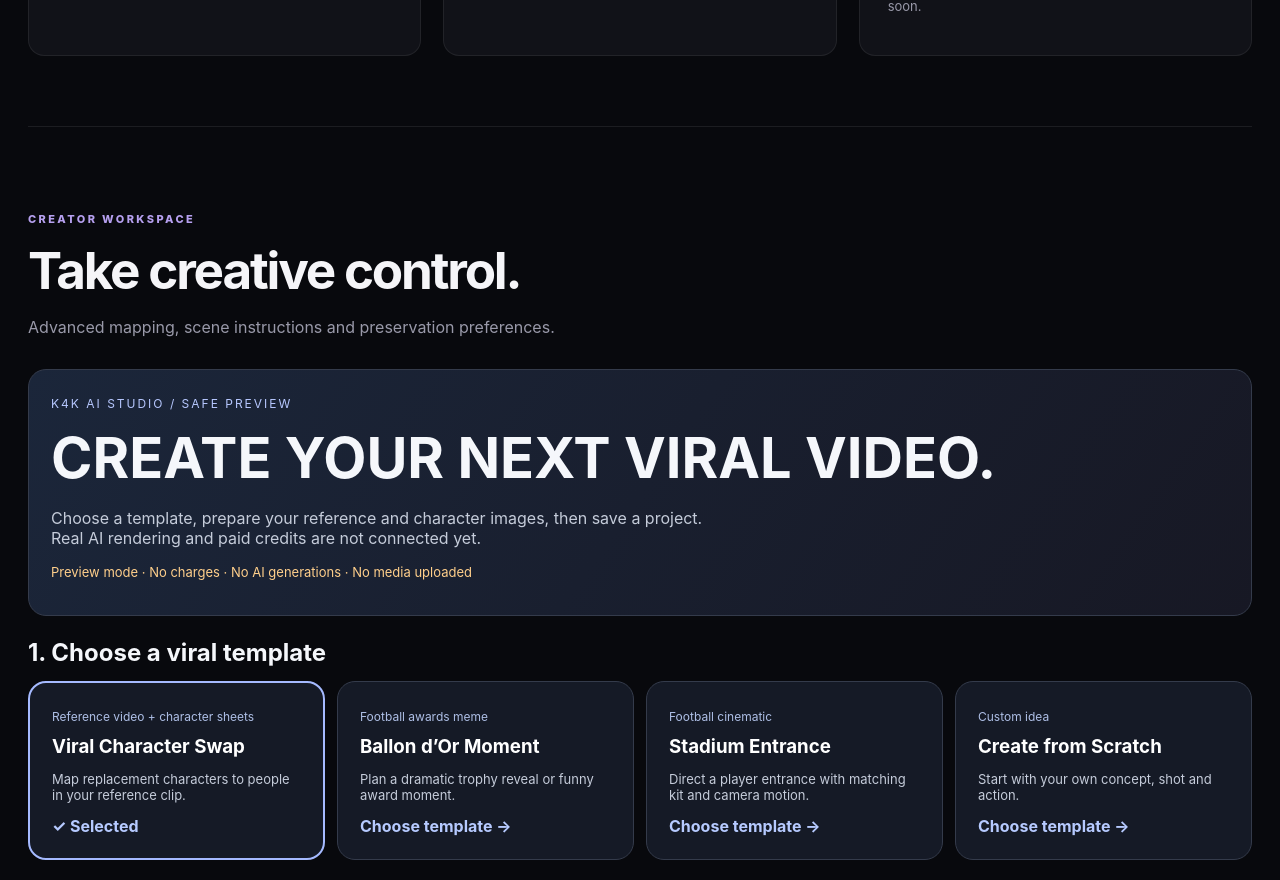
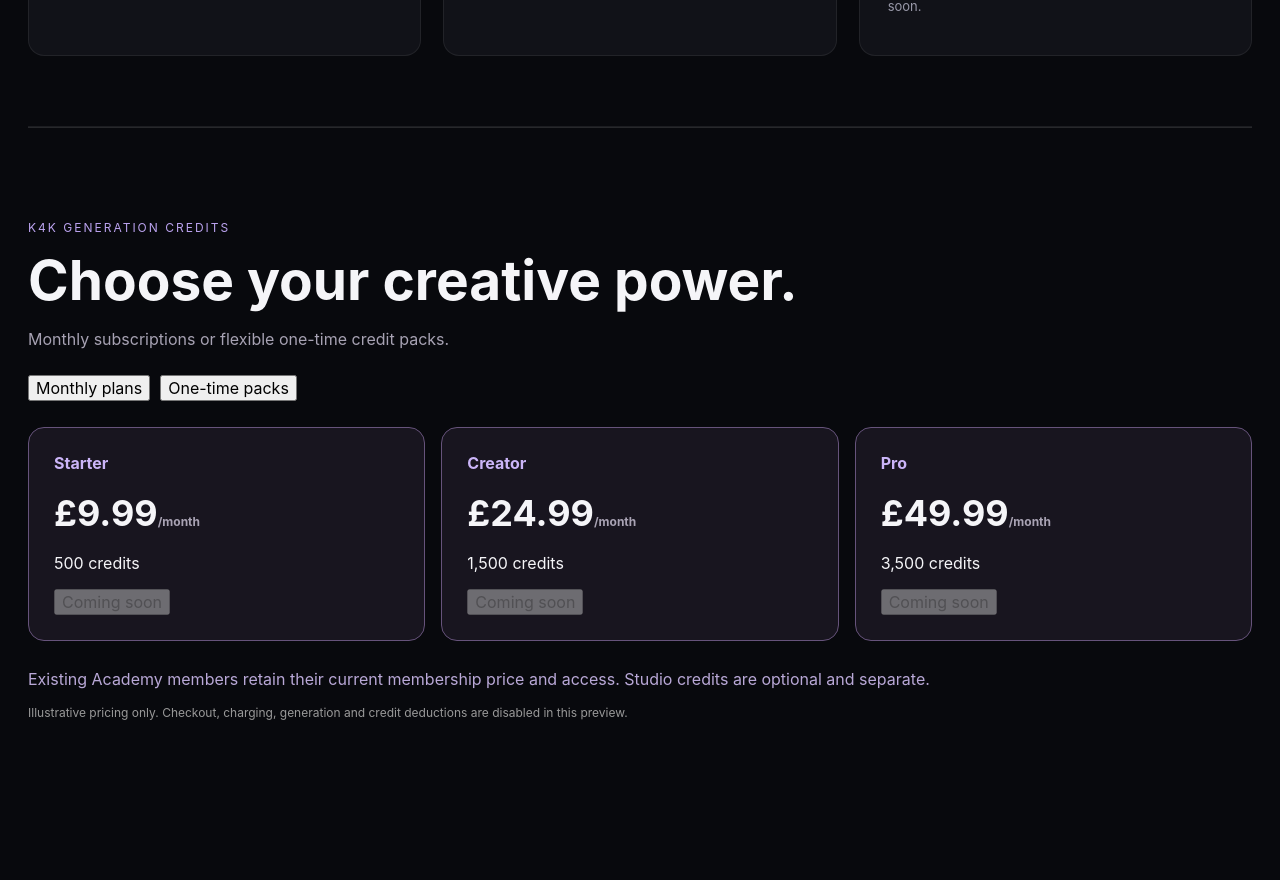
Before and after one commit to kreativestudios4k-lgtm/k4k-academy-v2, a Next.js app: page /academy/generator in a window 1280 px wide. Shown: the part 1900-2780 px from the top of the page. Built offline with nearby package versions, Linux system fonts and the light colour scheme.

Commit message:
Add preview credit subscriptions and top-up pricing without live payments

```diff
--- /dev/null
+++ b/app/academy/generator/StudioPricing.js
@@ -0,0 +1,25 @@
+'use client';
+import {useState} from 'react';
+const monthly=[['Starter','9.99','500'],['Creator','24.99','1,500'],['Pro','49.99','3,500']];
+const packs=[['Small','4.99','200'],['Medium','12.99','600'],['Large','29.99','1,600']];
+export default function StudioPricing(){
+ const [tab,setTab]=useState('monthly');
+ const rows=tab==='monthly'?monthly:packs;
+ return <section id="pricing" style={{padding:'80px 0',borderTop:'1px solid #ffffff20'}}>
+ <p style={{color:'#bba3ef',letterSpacing:2,fontSize:12}}>K4K GENERATION CREDITS</p>
+ <h2 style={{fontSize:'clamp(32px,5vw,55px)',margin:'10px 0'}}>Choose your creative power.</h2>
+ <p style={{color:'#a7a2b3'}}>Monthly subscriptions or flexible one-time credit packs.</p>
+ <div style={{display:'flex',gap:10,margin:'26px 0'}}>
+ <button type="button" onClick={()=>setTab('monthly')} aria-pressed={tab==='monthly'}>Monthly plans</button>
+ <button type="button" onClick={()=>setTab('packs')} aria-pressed={tab==='packs'}>One-time packs</button>
+ </div>
+ <div style={{display:'grid',gridTemplateColumns:'repeat(auto-fit,minmax(220px,1fr))',gap:16}}>
+ {rows.map(([name,price,credits])=><article key={name} style={{border:'1px solid #66537b',background:'#18151f',padding:25,borderRadius:16}}>
+ <strong style={{color:'#cbb5f8'}}>{name}</strong>
+ <h3 style={{fontSize:36,margin:'18px 0'}}>£{price}<small style={{fontSize:12,color:'#a9a3b4'}}>{tab==='monthly'?'/month':' once'}</small></h3>
+ <p>{credits} credits</p><button type="button" disabled>Coming soon</button>
+ </article>)}</div>
+ <p style={{color:'#b9a8d7',marginTop:28}}>Existing Academy members retain their current membership price and access. Studio credits are optional and separate.</p>
+ <p style={{color:'#999',fontSize:12}}>Illustrative pricing only. Checkout, charging, generation and credit deductions are disabled in this preview.</p>
+ </section>;
+}
```
Also changed, not shown: app/academy/generator/page.js (+2 -1 lines).
